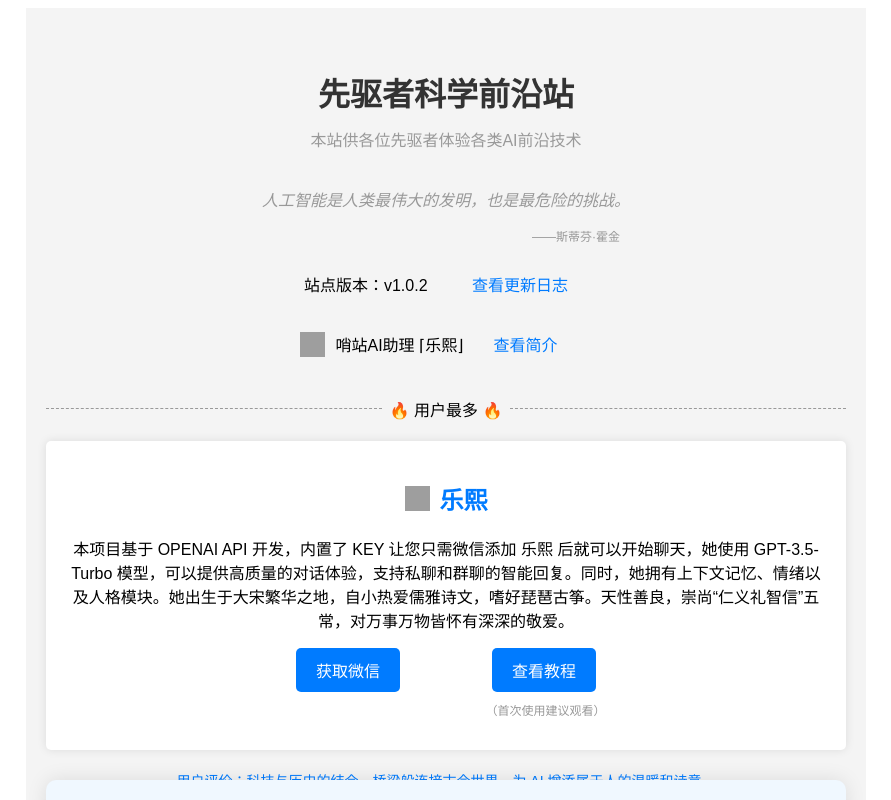
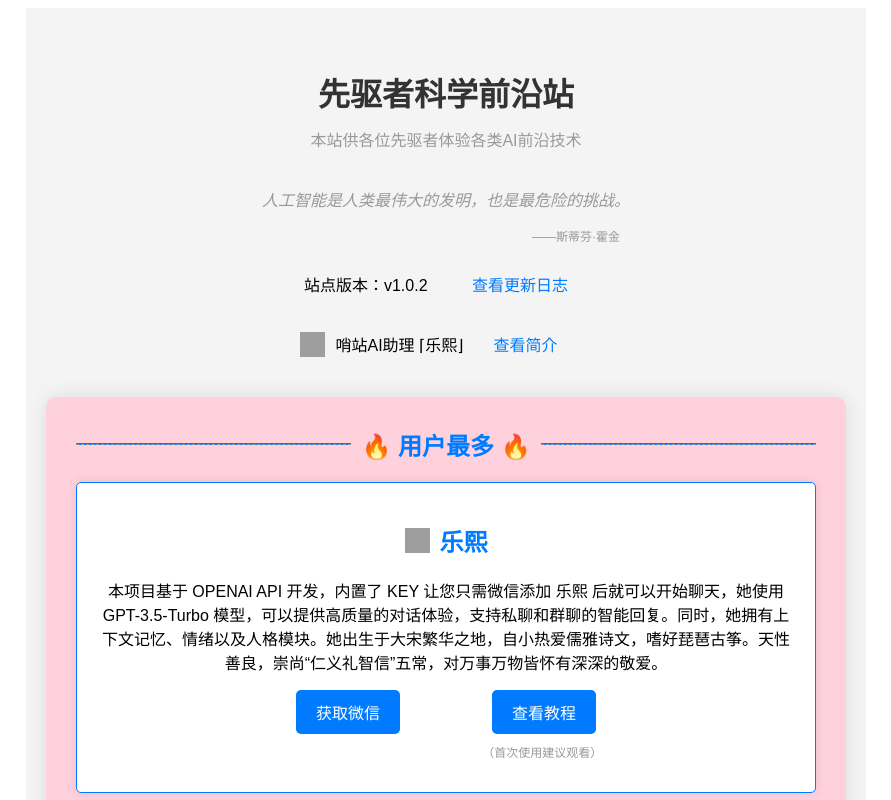
Before and after one commit to cheng7760/AIproject, a React (Create React App) app: page / in a window 1280 px wide. Shown: the top 800 px of the page, without its empty margins (194-1085 px from the left). Built offline with nearby package versions, Linux system fonts and the light colour scheme; grey boxes are pictures that could not be loaded.

Commit message:
Update App.css

```diff
--- a/src/App.css
+++ b/src/App.css
@@ -113,6 +113,37 @@ h2 {
 .chatgpt-buttons {
   justify-content: space-between;
   max-width: 450px;
+}
+.user-favorite {
+  background-color: #ffd1dc; /* 淡粉色背景 */
+  padding: 30px; /* Increased padding */
+  margin-bottom: 50px; /* Increased margin */
+  border-radius: 10px; /* Increased border radius */
+  box-shadow: 0px 0px 20px rgba(0,0,0,0.1); /* Increased shadow */
+}
+.user-favorite .project {
+  border: 1px solid #007BFF; /* Add border to the project */
+}
+.user-favorite .category-line span {
+  color: #007BFF; /* Change the color of the category line */
+  font-weight: bold; /* Make the category line bold */
+  font-size: 24px; /* Increase the font size */
+  border: none; /* Remove the border */
+}
+.user-favorite .category-line::before,
+.user-favorite .category-line::after {
+  content: ""; /* This is necessary for the pseudo-elements to work */
+  flex-grow: 1; /* Grow to take up as much space as possible */
+  height: 1px; /* Set a height */
+  background: #007BFF; /* Use a blue color */
+  position: relative; /* Enable absolute positioning */
+  top: 50%; /* Center vertically */
+}
+.user-favorite .category-line::before {
+  margin-right: 10px; /* Add some space between the line and the text */
+}
+.user-favorite .category-line::after {
+  margin-left: 10px; /* Add some space between the line and the text */
 }
 .editor-recommend {
   background-color: #f0f8ff; /* Light blue background */
```
